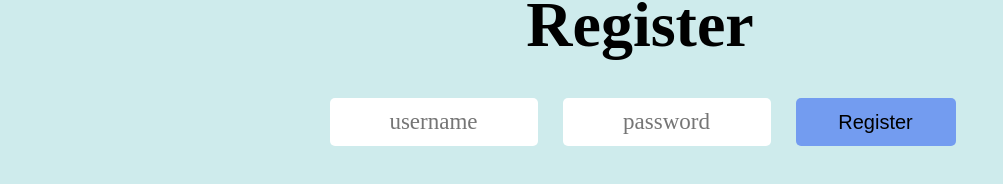
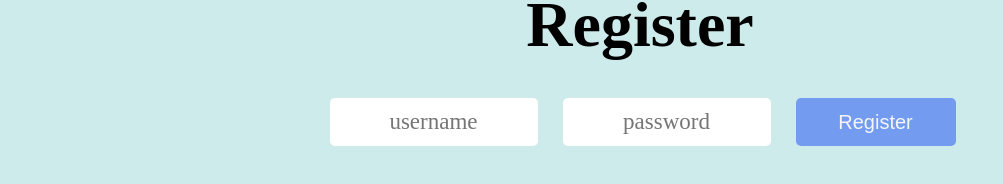
Before and after one commit to Capstone-MEJA/memorymarker, a React app: page /register in a window 1280 px wide. Shown: the part 492-676 px from the top of the page, without its empty margins (0-1003 px from the left). Built offline with nearby package versions, Linux system fonts and the light colour scheme.

Commit message:
changed button colors

```diff
--- a/src/features/auth/Login.tsx
+++ b/src/features/auth/Login.tsx
@@ -131,6 +131,7 @@ const Button = styled.button`
   padding: 5px;
   margin: 10px 2rem 20px 2rem;
   width: 13rem;
+  color: whitesmoke;
 
   @media ${device.laptop} {
     margin: 20px 10px 20px 15px;
--- a/src/features/auth/Register.tsx
+++ b/src/features/auth/Register.tsx
@@ -138,6 +138,7 @@ font-size: 20px;
 padding: 5px;
 margin: 10px 2rem 20px 2rem;
 width: 13rem;
+color: whitesmoke;
 
 @media ${device.laptop} {
   margin: 20px 10px 20px 15px;
--- a/src/features/pages/EditAccount.tsx
+++ b/src/features/pages/EditAccount.tsx
@@ -270,6 +270,7 @@ const Button = styled.button`
   border: none;
   cursor: pointer;
   margin-bottom: 10px;
+  color: whitesmoke;
 
   @media ${device.laptop} {
     font-size: 20px;
```
